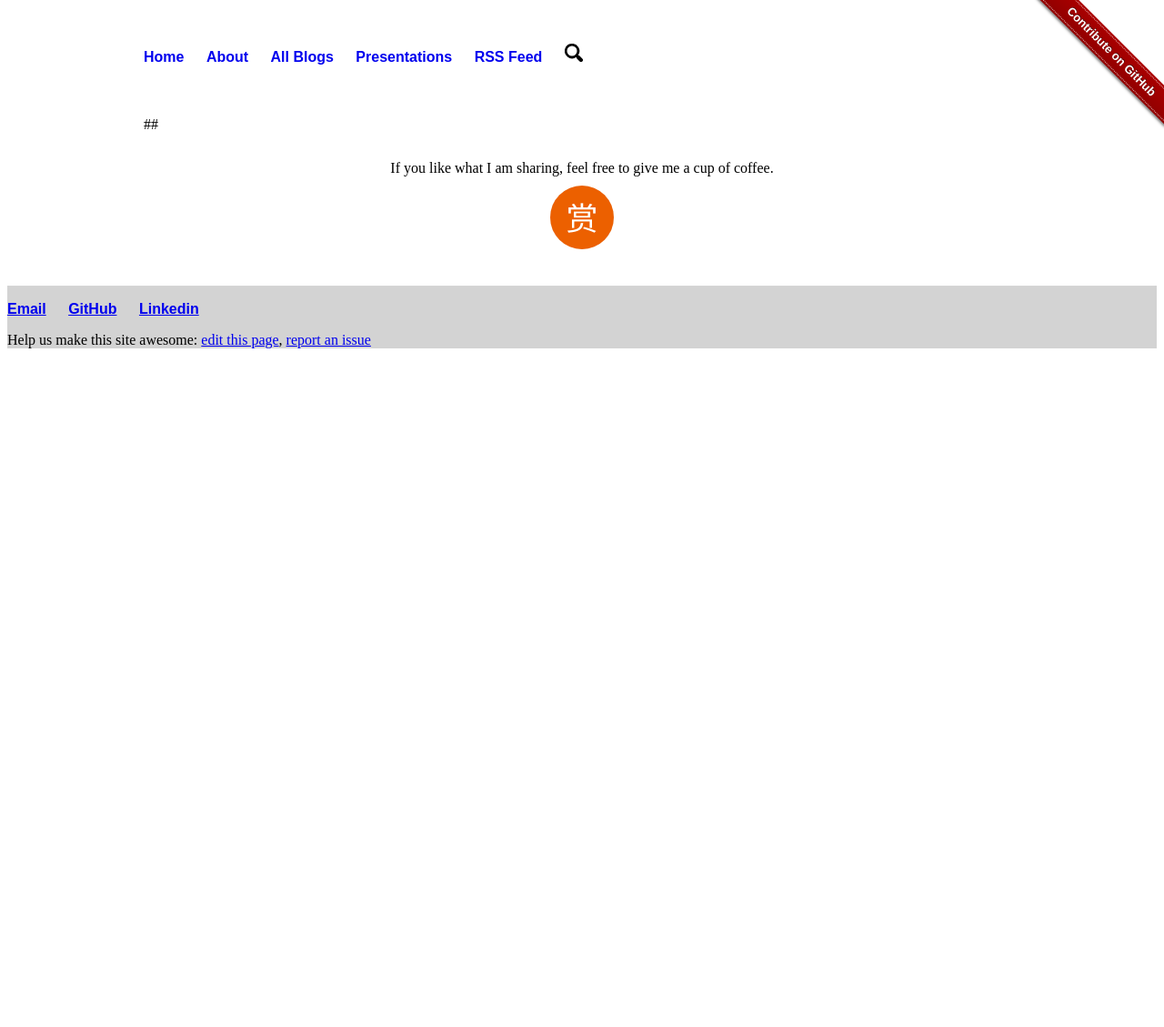
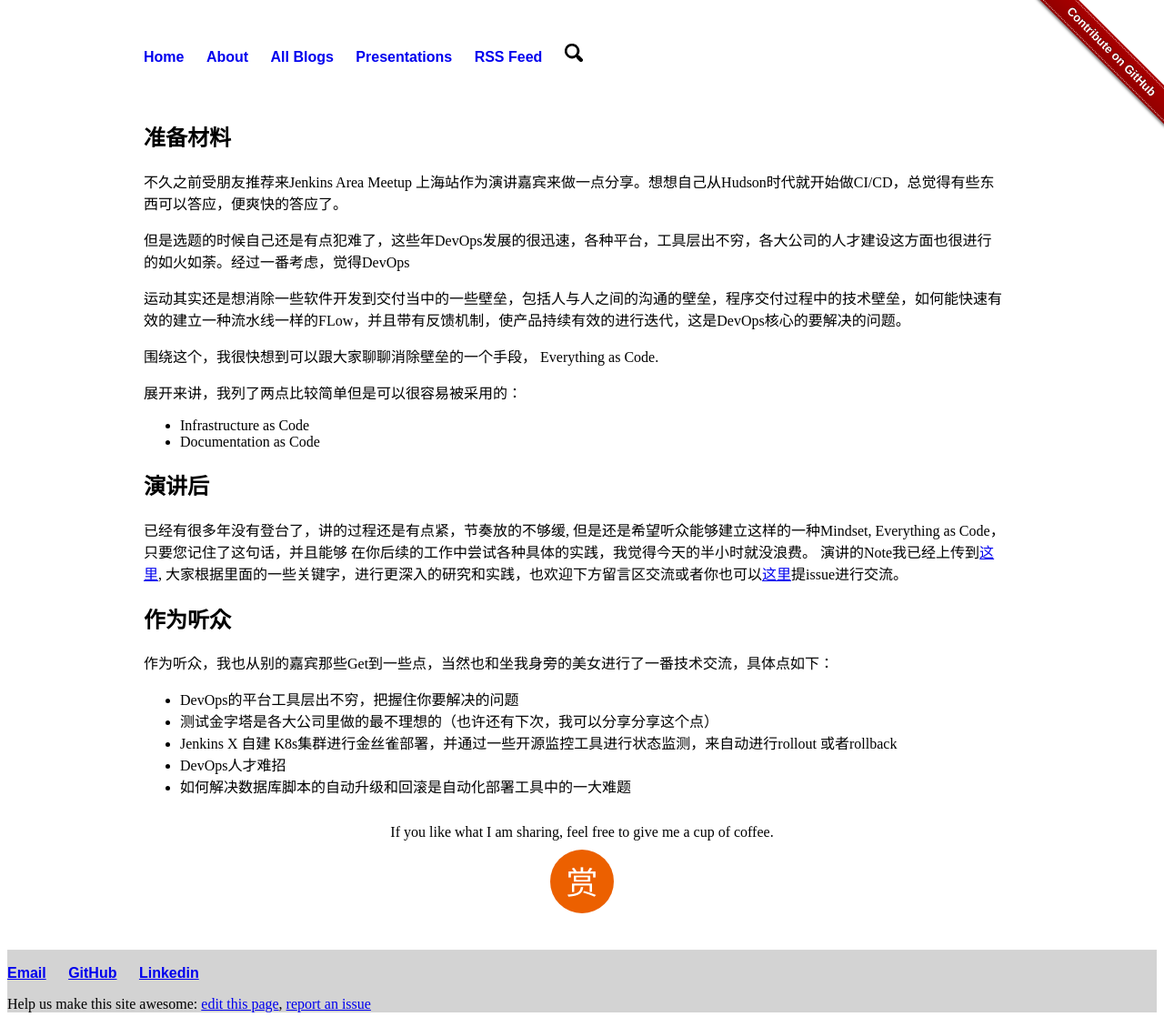
Before and after one commit to liuning0820/liuning0820.github.io, a Jekyll site: the page built from _posts/2019-06-29-jenkins-area-meetup-shanghai-note.md, in a window 1280 px wide. Shown: the whole page at 91% size. Built offline with Jekyll 4.4.1, drawn with Linux system fonts in a browser that asks for light colours; comment, search, counter and statistics services are not loaded; before the commit the page ends 900 px from its top, so only the background shows below that.

Commit message:
update the meeting note

```diff
--- a/_posts/2019-06-29-jenkins-area-meetup-shanghai-note.md
+++ b/_posts/2019-06-29-jenkins-area-meetup-shanghai-note.md
@@ -5,4 +5,33 @@ author: liuning0820
 comments: true
 ---
 
-##
+## 准备材料
+
+不久之前受朋友推荐来Jenkins Area Meetup 上海站作为演讲嘉宾来做一点分享。想想自己从Hudson时代就开始做CI/CD，总觉得有些东西可以答应，便爽快的答应了。
+
+但是选题的时候自己还是有点犯难了，这些年DevOps发展的很迅速，各种平台，工具层出不穷，各大公司的人才建设这方面也很进行的如火如荼。经过一番考虑，觉得DevOps
+
+运动其实还是想消除一些软件开发到交付当中的一些壁垒，包括人与人之间的沟通的壁垒，程序交付过程中的技术壁垒，如何能快速有效的建立一种流水线一样的FLow，并且带有反馈机制，使产品持续有效的进行迭代，这是DevOps核心的要解决的问题。
+
+围绕这个，我很快想到可以跟大家聊聊消除壁垒的一个手段， Everything as Code.
+
+展开来讲，我列了两点比较简单但是可以很容易被采用的：
+
+- Infrastructure as Code
+- Documentation as Code
+
+## 演讲后
+
+已经有很多年没有登台了，讲的过程还是有点紧，节奏放的不够缓, 但是还是希望听众能够建立这样的一种Mindset, Everything as Code，只要您记住了这句话，并且能够
+在你后续的工作中尝试各种具体的实践，我觉得今天的半小时就没浪费。
+演讲的Note我已经上传到[这里](https://liuning0820.github.io/ex_presentations/2019-06_jenkins_area_meetup/), 大家根据里面的一些关键字，进行更深入的研究和实践，也欢迎下方留言区交流或者你也可以[这里](https://github.com/liuning0820/liuning0820.github.io/issues/new)提issue进行交流。
+
+## 作为听众
+
+作为听众，我也从别的嘉宾那些Get到一些点，当然也和坐我身旁的美女进行了一番技术交流，具体点如下：
+
+- DevOps的平台工具层出不穷，把握住你要解决的问题
+- 测试金字塔是各大公司里做的最不理想的（也许还有下次，我可以分享分享这个点）
+- Jenkins X 自建 K8s集群进行金丝雀部署，并通过一些开源监控工具进行状态监测，来自动进行rollout 或者rollback
+- DevOps人才难招
+- 如何解决数据库脚本的自动升级和回滚是自动化部署工具中的一大难题
```
